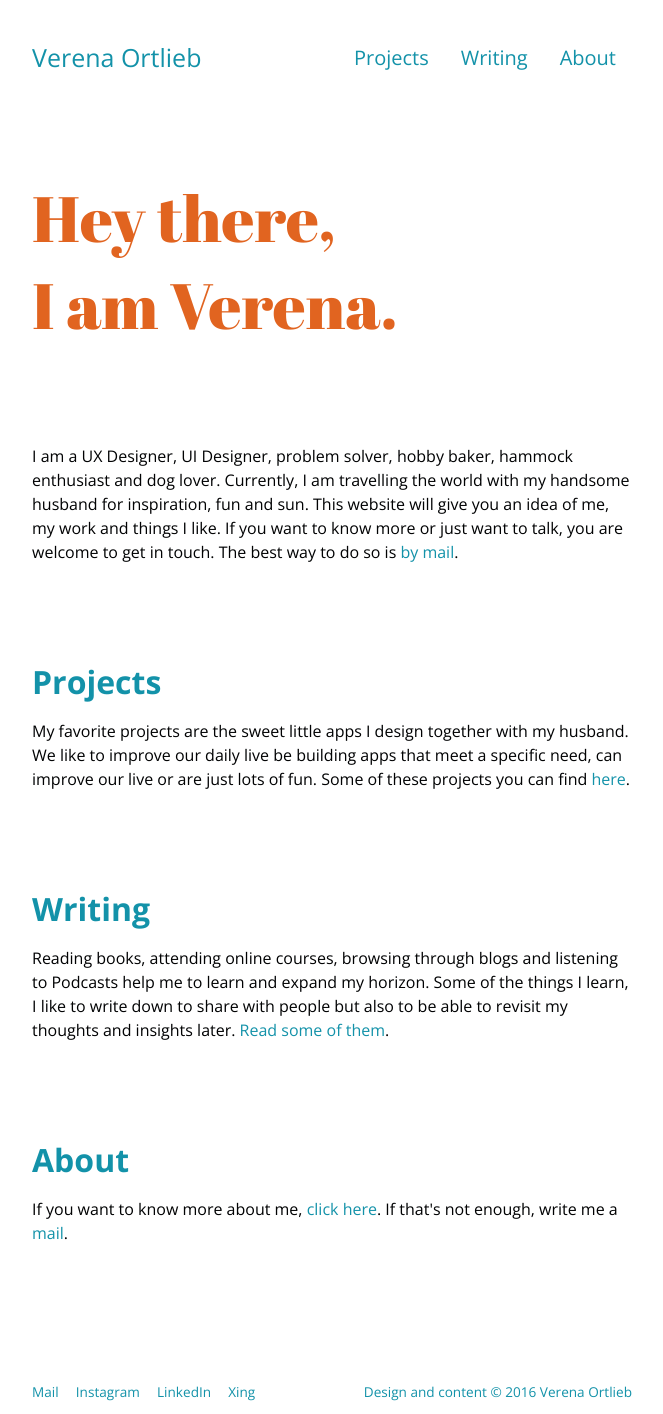
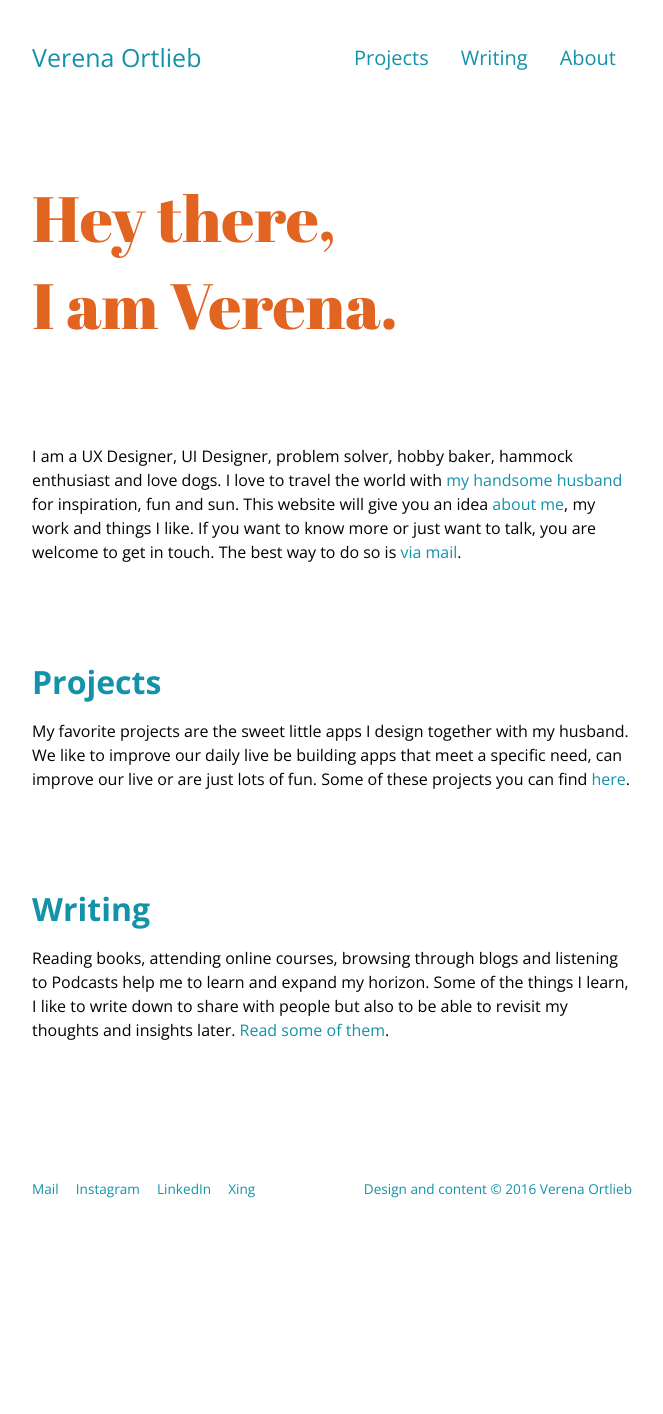
Before and after one commit to Verena-von-O/verena-von-o.github.io, a Jekyll site: the page built from index.html, in a window 1280 px wide. Shown: the whole page, without its empty margins (308-971 px from the left). Built offline with Jekyll 4.4.1, drawn with Linux system fonts in a browser that asks for light colours; after the commit the page ends 1211 px from its top, so only the background shows below that.

Commit message:
Change index

```diff
--- a/index.html
+++ b/index.html
@@ -5,7 +5,7 @@ layout: start
 <h2 class="headline-index">Hey there, <br> I am Verena.</h2>
 
 <div class="box-ganz-index">
-		<p>I am a UX Designer, UI Designer, problem solver, hobby baker, hammock enthusiast and dog lover. Currently, I am travelling the world with my handsome husband for inspiration, fun and sun. This website will give you an idea of me, my work and things I like. If you want to know more or just want to talk, you are welcome to get in touch. The best way to do so is <a href="mailto:verena.ortlieb@gmail.com"> by mail</a>.
+		<p>I am a UX Designer, UI Designer, problem solver, hobby baker, hammock enthusiast and love dogs. I love to travel the world with <a href="http://www.florianbuerger.com" target="_blank">my handsome husband</a> for inspiration, fun and sun. This website will give you an idea <a href="about.html">about me</a>, my work and things I like. If you want to know more or just want to talk, you are welcome to get in touch. The best way to do so is <a href="mailto:verena.ortlieb@gmail.com"> via mail</a>.
 		<!-- If you are interested in our traviling feel free to visit our travel-blog <a href="">Ladybugs & Fireflies</a>. -->
 		</p>
 </div>
@@ -25,7 +25,7 @@ layout: start
 	<p>Art has always been a part of my life and I love to test it's different shapes and forms. I enjoy painting, drawing and designing with different techniques and materials. See some of my work <a href="XX">here</a>.</p>
 </div> -->
 
-<div class="box-ganz-index">
+<!-- <div class="box-ganz-index">
 	<h2><a href="/about">About</a></h2>
 	<p>If you want to know more about me, <a href="/about">click here</a>. If that's not enough, write me a <a href="mailto:verenaortlieb@gmail.com">mail</a>.</p>
-</div>
+</div> -->
```
